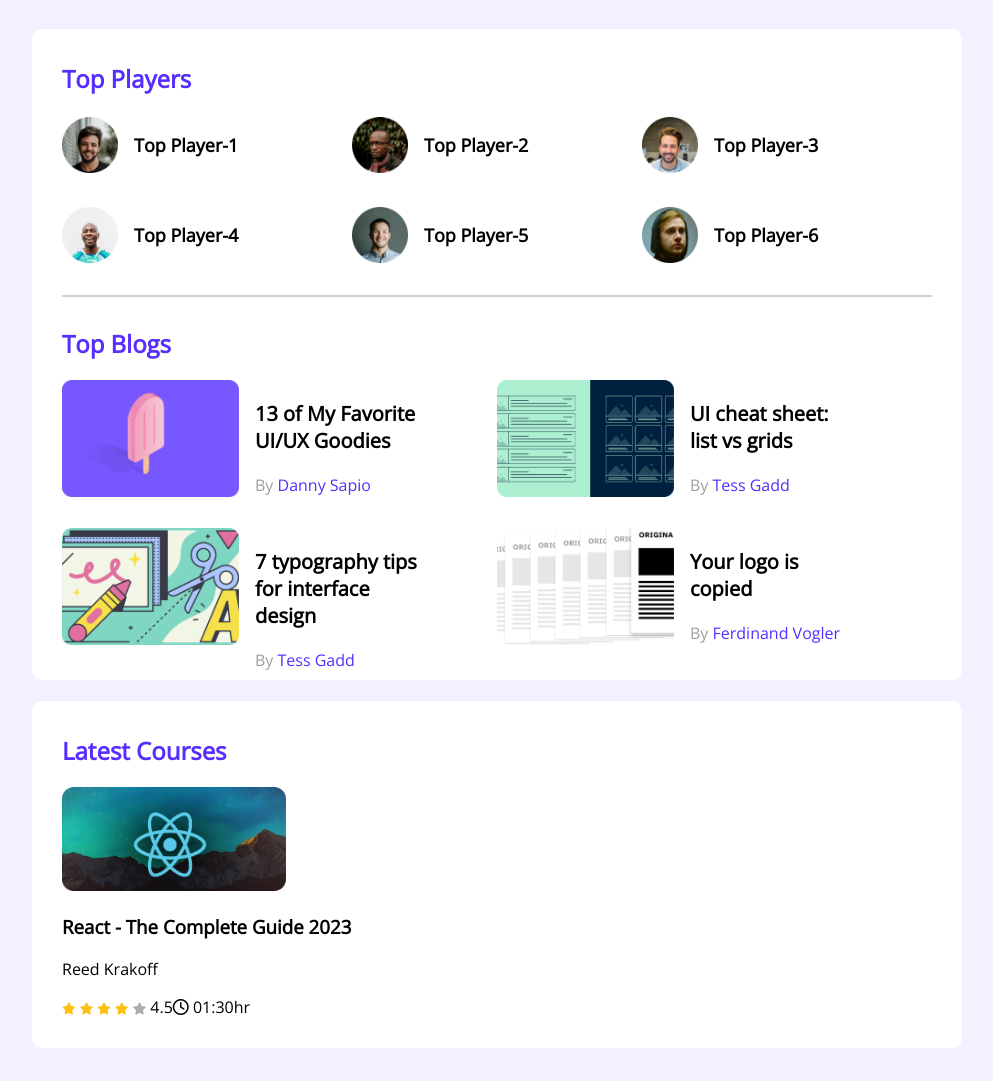
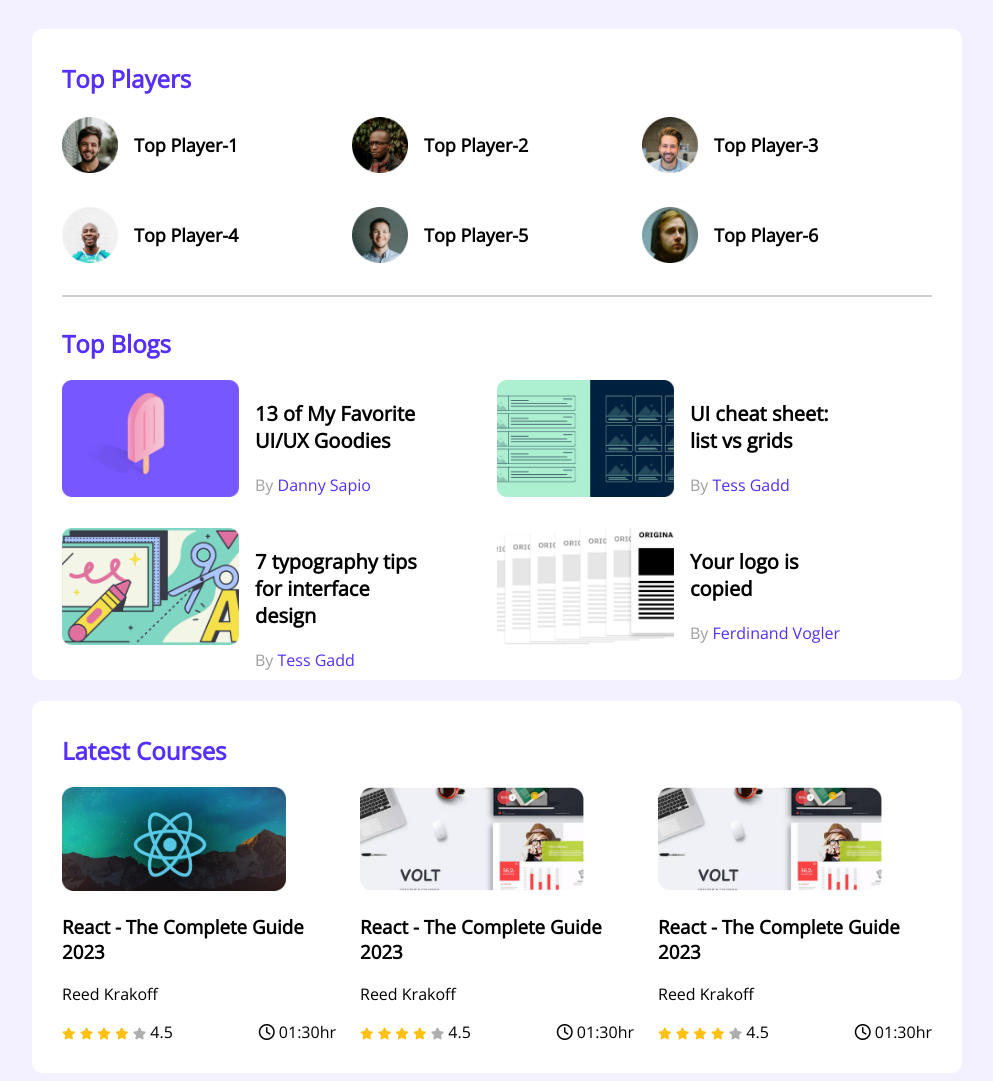
Before and after one commit to tawrat41/leaderBoard, a plain HTML site: page index.html in a window 1280 px wide. Shown: the whole page, without its empty margins (143-1136 px from the left). Before the commit the page ends 1056 px from the top, so only its background shows below. Drawn offline with nearby package versions, Linux system fonts and the light colour scheme.

Commit message:
second commit

```diff
--- a/Styles/style.css
+++ b/Styles/style.css
@@ -93,6 +93,12 @@ hr {
 }
 
 /* --------- courses style -------- */
+.courses{
+    display: grid;
+    grid-template-columns: repeat(3, 1fr);
+    grid-column-gap: 24px;
+
+}
 .course .course-banner img {
     width: 224px;
     height: 104px;
@@ -101,6 +107,7 @@ hr {
 .course-info{
     display: flex;
     align-items: center;
+    justify-content: space-between;
 }
 .fa-star{
     font-size: 12px;
--- a/index.html
+++ b/index.html
@@ -112,6 +112,52 @@
                         </div>
                     </div>
                 </div>
+                <div class="course">
+                    <div class="course-banner">
+                        <img src="/images/courses/course-2.png" alt="">
+                    </div>
+                    <div class="course-detail">
+                        <h3 class="cpurse-title">React - The Complete Guide 2023</h3>
+                        <p class="course-author">Reed Krakoff</p>
+                        <div class="course-info">
+                            <div>
+                                <i class="fa-solid fa-star filled"></i>
+                                <i class="fa-solid fa-star filled"></i>
+                                <i class="fa-solid fa-star filled"></i>
+                                <i class="fa-solid fa-star filled"></i>
+                                <i class="fa-solid fa-star empty"></i>
+                                <span>4.5</span>
+                            </div>
+                            <div class="course-duration">
+                                <i class="fa-regular fa-clock"></i>
+                                01:30hr
+                            </div>
+                        </div>
+                    </div>
+                </div>
+                <div class="course">
+                    <div class="course-banner">
+                        <img src="/images/courses/course-2.png" alt="">
+                    </div>
+                    <div class="course-detail">
+                        <h3 class="cpurse-title">React - The Complete Guide 2023</h3>
+                        <p class="course-author">Reed Krakoff</p>
+                        <div class="course-info">
+                            <div>
+                                <i class="fa-solid fa-star filled"></i>
+                                <i class="fa-solid fa-star filled"></i>
+                                <i class="fa-solid fa-star filled"></i>
+                                <i class="fa-solid fa-star filled"></i>
+                                <i class="fa-solid fa-star empty"></i>
+                                <span>4.5</span>
+                            </div>
+                            <div class="course-duration">
+                                <i class="fa-regular fa-clock"></i>
+                                01:30hr
+                            </div>
+                        </div>
+                    </div>
+                </div>
             </div>
         </section>
     </main>
```
